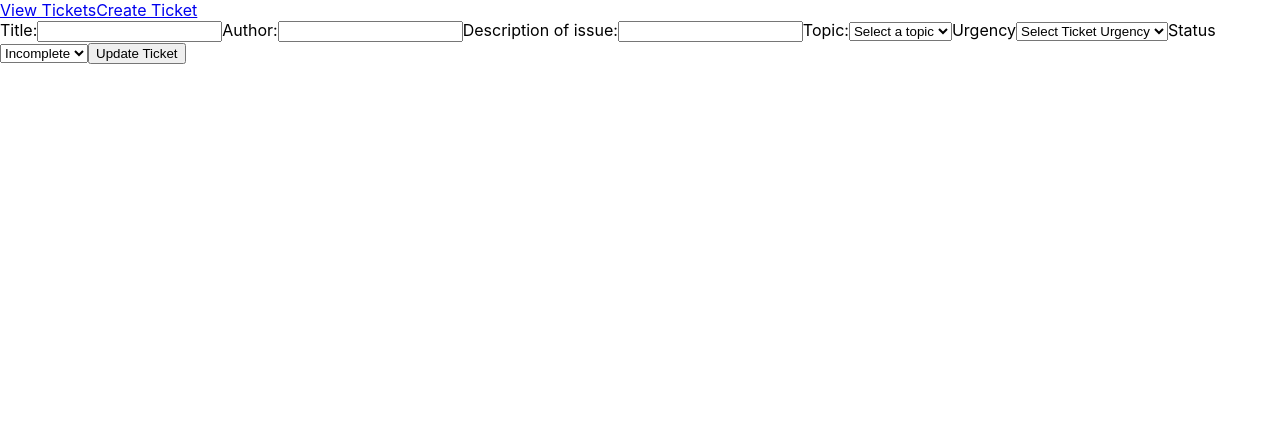
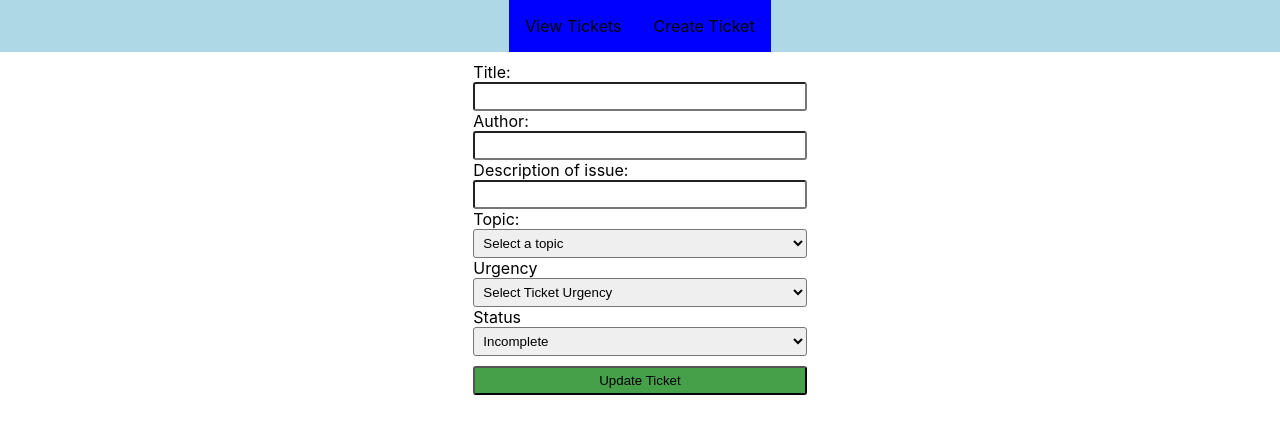
Before and after one commit to georgepemberton1998/sfia-3, a React (Create React App) app in the folder frontend/: page /update/1 in a window 1280 px wide. Shown: the top 434 px of the page. Built offline with nearby package versions, Linux system fonts and the light colour scheme; no server answers.

Commit message:
add styles for ticketing system

```diff
--- a/frontend/src/components/CreateTicket.jsx
+++ b/frontend/src/components/CreateTicket.jsx
@@ -35,6 +35,7 @@ const CreateTicket = () => {
     return (
 
         <>
+            <div className="form">
                 <form onSubmit={ticketCreate}>
 
                     <label>Title:</label>
@@ -65,6 +66,9 @@ const CreateTicket = () => {
                     <input type="submit" value="Create Ticket"/>
 
                 </form>
+
+            </div>
+
         </>
 
     );
--- a/frontend/src/components/DeleteTicket.jsx
+++ b/frontend/src/components/DeleteTicket.jsx
@@ -18,7 +18,7 @@ const DeleteTicket = () => {
       }, [id]);
     return (
 
-        <p>Delete ticket id: {id}</p>
+        <p>Deleted ticket id: {id}</p>
 
     );
 }
--- a/frontend/src/components/Ticket.jsx
+++ b/frontend/src/components/Ticket.jsx
@@ -7,9 +7,9 @@ const Ticket = props => {
             <p><strong>Description: </strong> {props.description}</p>
             <p><strong>Topic: </strong> {props.topic}</p>
             <p><strong>Urgency: </strong> {props.urgency}</p>
-            <p><strong>Author: </strong> {props.author}</p>
-            <p><a href={props.updateURL}>Update Ticket</a></p>
-            <p><a href={props.deleteURL}>Delete Ticket</a></p>
+            <p><strong>Author: </strong> {props.author}</p><br/>
+            <a className="buttons-update" href={props.updateURL}>Update Ticket</a>
+            <a className="buttons-delete" href={props.deleteURL}>Delete Ticket</a>
         </div>
 
     );
--- a/frontend/src/components/UpdateTicket.jsx
+++ b/frontend/src/components/UpdateTicket.jsx
@@ -56,8 +56,7 @@ const UpdateTicket = () => {
     return (
 
         <>
-
-
+            <div className="form">
                 <form onSubmit={updateTicket}>
 
 
@@ -96,6 +95,11 @@ const UpdateTicket = () => {
                     <input type="submit" value="Update Ticket"/>
 
                 </form>
+
+            </div>
+
+
+
         </>
     );
 }
--- a/frontend/src/components/ViewTickets.jsx
+++ b/frontend/src/components/ViewTickets.jsx
@@ -21,6 +21,7 @@ const ViewTickets = () => {
     }, []);
     return (
       <>
+        <main>
             <div className="incompleteTickets">
                 <h3>Incomplete Tickets</h3>
                 {tickets.filter(ticket => ticket.completed === 0).map((ticket) => (
@@ -36,6 +37,7 @@ const ViewTickets = () => {
 
                 ))}
               </div>
+        </main>
 
       </>
     );
--- a/frontend/src/index.css
+++ b/frontend/src/index.css
@@ -3,11 +3,65 @@ body {
   font-family: -apple-system, BlinkMacSystemFont, 'Segoe UI', 'Roboto', 'Oxygen',
     'Ubuntu', 'Cantarell', 'Fira Sans', 'Droid Sans', 'Helvetica Neue',
     sans-serif;
-  -webkit-font-smoothing: antialiased;
-  -moz-osx-font-smoothing: grayscale;
+
 }
 
 code {
   font-family: source-code-pro, Menlo, Monaco, Consolas, 'Courier New',
     monospace;
 }
+
+nav {
+  background-color: lightblue;
+  display: flex;
+  justify-content: center;
+}
+nav a {
+  background-color: blue;
+  text-decoration: none;
+  color: black;
+  padding: 1em;
+}
+main {
+  display: flex;
+  justify-content: space-around;
+}
+.form {
+  margin-top: 10px;
+  display: flex;
+  justify-content: center;
+}
+input, select {
+  display: block;
+  width: 25em;
+
+}
+input, select {
+  box-sizing: border-box;
+  padding: 5px;
+  border-radius: 3px;
+}
+input[type=submit] {
+  background-color: #45a049;
+  margin-top: 10px;
+}
+p {
+  margin: 0.2em;
+}
+.ticket {
+  padding: 1em;
+  background-color: grey;
+  border-radius: 1em;
+}
+a {
+  text-decoration: none;
+  color: black;
+}
+.buttons-update {
+  padding: 5px;
+  background-color: green;
+}
+.buttons-delete {
+  padding: 5px;
+  background-color: red;
+}
```
Lines whose indentation alone changed are shown as unchanged.
